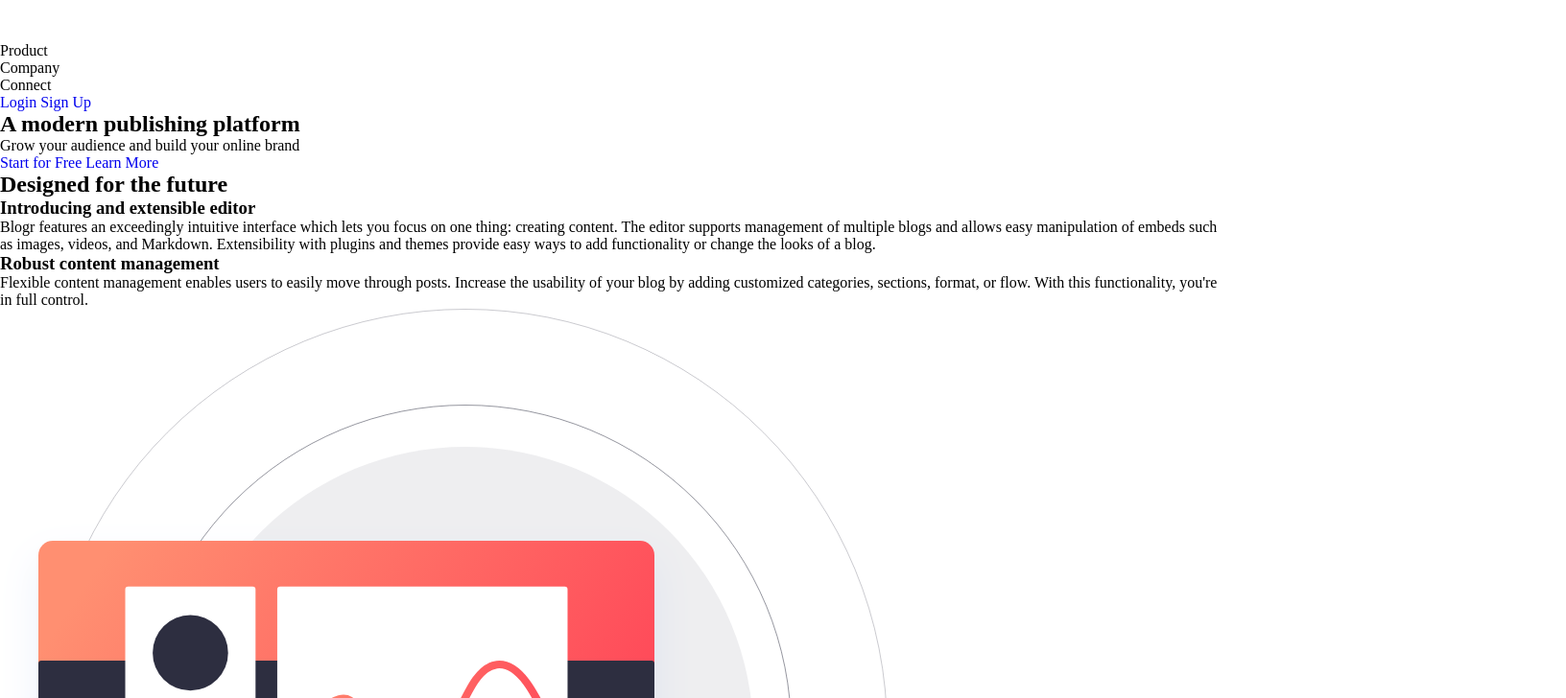
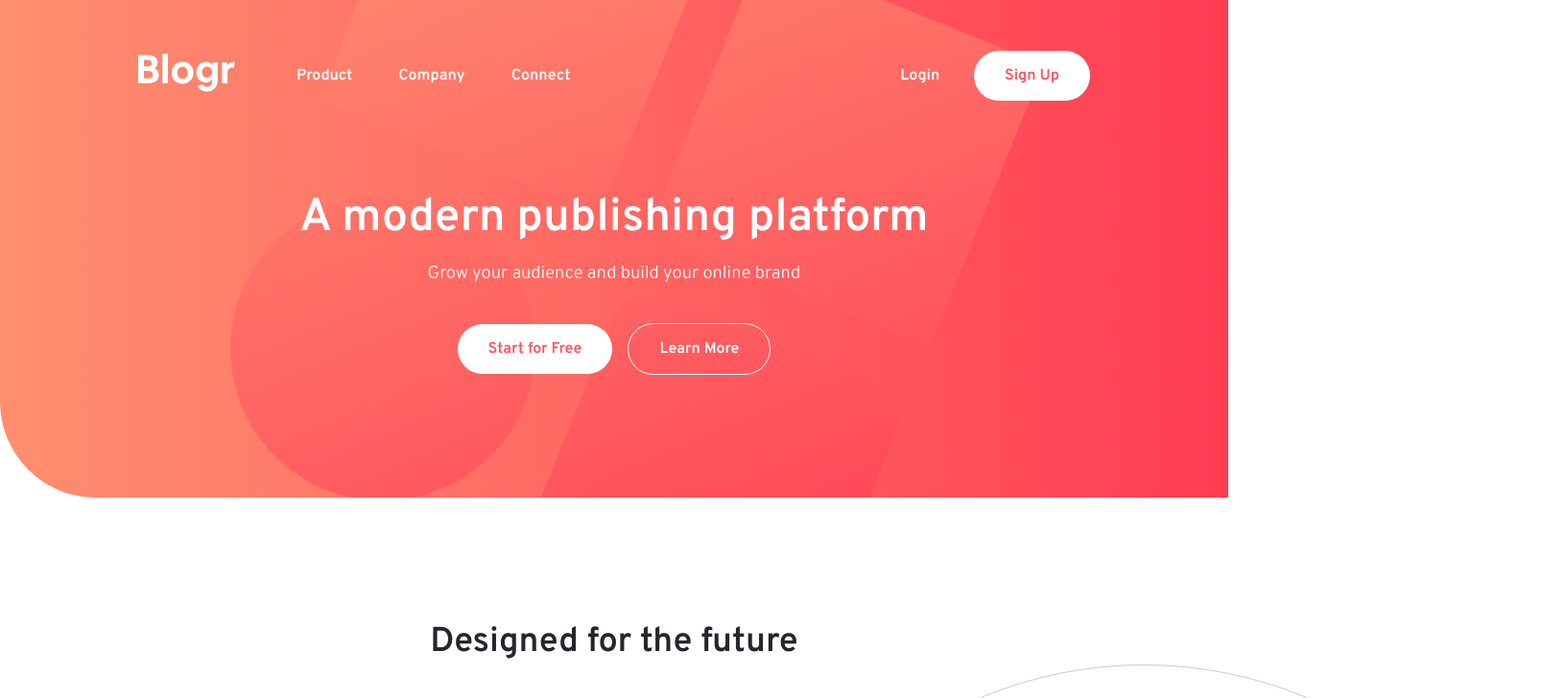
Before and after one commit to wagnnermorais/FEM-BlogR-Landing-Page, a website built with Vite: page index.html in a window 1280 px wide. Shown: the top 728 px of the page at 96% size, 1632 px wide, since content can reach past the window. Built offline with nearby package versions, Linux system fonts and the light colour scheme.

Commit message:
feat: creating initial styling

```diff
--- a/css/style.css
+++ b/css/style.css
@@ -28,3 +28,163 @@
   list-style: none;
   text-decoration: none;
 }
+
+.page-introduction {
+  background: linear-gradient(
+    to right,
+    var(--gradient-very-light-red),
+    var(--gradient-light-red)
+  );
+  font-family: var(--ff-overpass);
+  border: none;
+  border-radius: 0 0 0 100px;
+}
+
+.introduction-bg-image {
+  background-image: url("../public/bg-pattern-intro-desktop.svg");
+  background-position: center;
+  background-repeat: no-repeat;
+  background-size: cover;
+  padding: 2.5rem 0 3rem 0;
+}
+
+header {
+  display: flex;
+  align-items: center;
+  justify-content: space-between;
+  width: 80%;
+  margin: 0 auto;
+  padding: 1rem 1rem;
+}
+
+.logo {
+  margin: 0 1rem 0 0;
+}
+
+.logo-navigation,
+.header-list {
+  display: flex;
+  align-items: center;
+  transition: 0.25s;
+  gap: 3rem;
+}
+
+.header-list-item {
+  font-size: var(--main-fs);
+  font-weight: var(--fw-bold);
+  color: var(--neutral-white);
+  cursor: pointer;
+}
+
+.header-button {
+  padding: 1rem 2rem;
+  font-weight: var(--fw-bold);
+  font-size: var(--main-fs);
+  border: none;
+  border-radius: 30px;
+  transition: 0.25s;
+}
+
+.login {
+  color: var(--neutral-white);
+}
+
+.sign {
+  color: var(--primary-light-red);
+  background: var(--neutral-white);
+}
+
+.introduction-section {
+  margin: 5rem 0;
+  text-align: center;
+}
+
+.main-title {
+  font-size: calc(3 * var(--main-fs));
+  color: var(--neutral-white);
+}
+
+.introduction-paragraph {
+  margin: 1rem 0 2.5rem;
+  font-size: calc(1.15 * var(--main-fs));
+  font-weight: var(--fw-thin);
+  color: var(--neutral-white);
+}
+
+.intro-button-box {
+  display: flex;
+  align-items: center;
+  justify-content: center;
+  gap: 1rem;
+}
+
+.intro-button {
+  padding: 1rem 2rem;
+  font-weight: var(--fw-bold);
+  font-size: var(--main-fs);
+  border-radius: 30px;
+  transition: 0.25s;
+}
+
+.start {
+  color: var(--primary-light-red);
+  background: var(--neutral-white);
+}
+
+.learn {
+  color: var(--neutral-white);
+  border: 1px solid var(--neutral-white);
+}
+
+.editor-section {
+  width: 80%;
+  margin: 8rem auto 0;
+}
+
+.editor-introduction {
+  display: flex;
+  align-items: center;
+}
+
+.editor-main-title {
+  text-align: center;
+  font-size: calc(2.25 * var(--main-fs));
+  font-family: var(--ff-overpass);
+  color: var(--neutral-very-dark-black-blue);
+}
+
+.editor-about {
+  font-size: var(--main-fs);
+  line-height: 1.75;
+  width: 44%;
+}
+
+.editor-about h3 {
+  font-size: calc(1.5 * var(--main-fs));
+  font-family: var(--ff-overpass);
+  color: var(--neutral-very-dark-black-blue);
+}
+
+.editor-about p {
+  margin: 1rem 0 4rem;
+  font-family: var(--ff-overpass);
+}
+
+.editor-about p:last-child {
+  margin: 1rem 0 0;
+}
+
+.editor-image-box {
+  position: relative;
+  left: 8rem;
+  width: 56%;
+}
+
+.infrastructure-section {
+  display: flex;
+  align-items: center;
+  background: var(--neutral-very-dark-black-blue);
+  border: none;
+  border-radius: 0 100px 0 100px;
+  margin: 1.5rem 0;
+}
```
